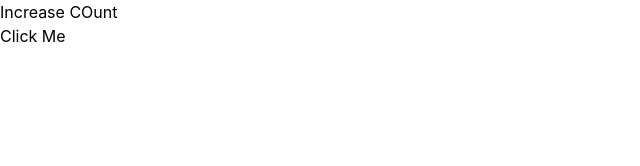
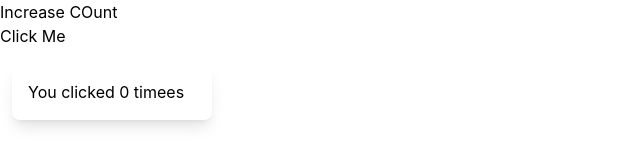
Before and after one commit to niyomugaboetiene/vue-2.0-course, a Vue app: page / in a window 1280 px wide. Shown: the part 144-310 px from the top of the page, without its empty margins (0-640 px from the left). Built offline with nearby package versions, Linux system fonts and the light colour scheme.

Commit message:
vue: review about interplation

```diff
--- a/src/components/Directives.vue
+++ b/src/components/Directives.vue
@@ -32,7 +32,10 @@
 
          <!-- v-on is used to DOM events ataching an event listener to an element -->
          <!-- v-on:eventName="methoodName" --> <br>
-         <button @click="sayHello">Click Me</button>
+         <button @click="sayHello">Click Me</button> <br>
+         <div class="ms-3 shadow-lg w-[200px] mt-4 p-4 rounded-lg">
+             <button @click="counted ++">You clicked {{ counted }} timees</button>
+         </div>
   </template>
 
 <script setup>
@@ -54,4 +57,6 @@
   function sayHello() {
     alert("Hello vue");
   }
+
+  const counted = ref(0);
 </script>
```
